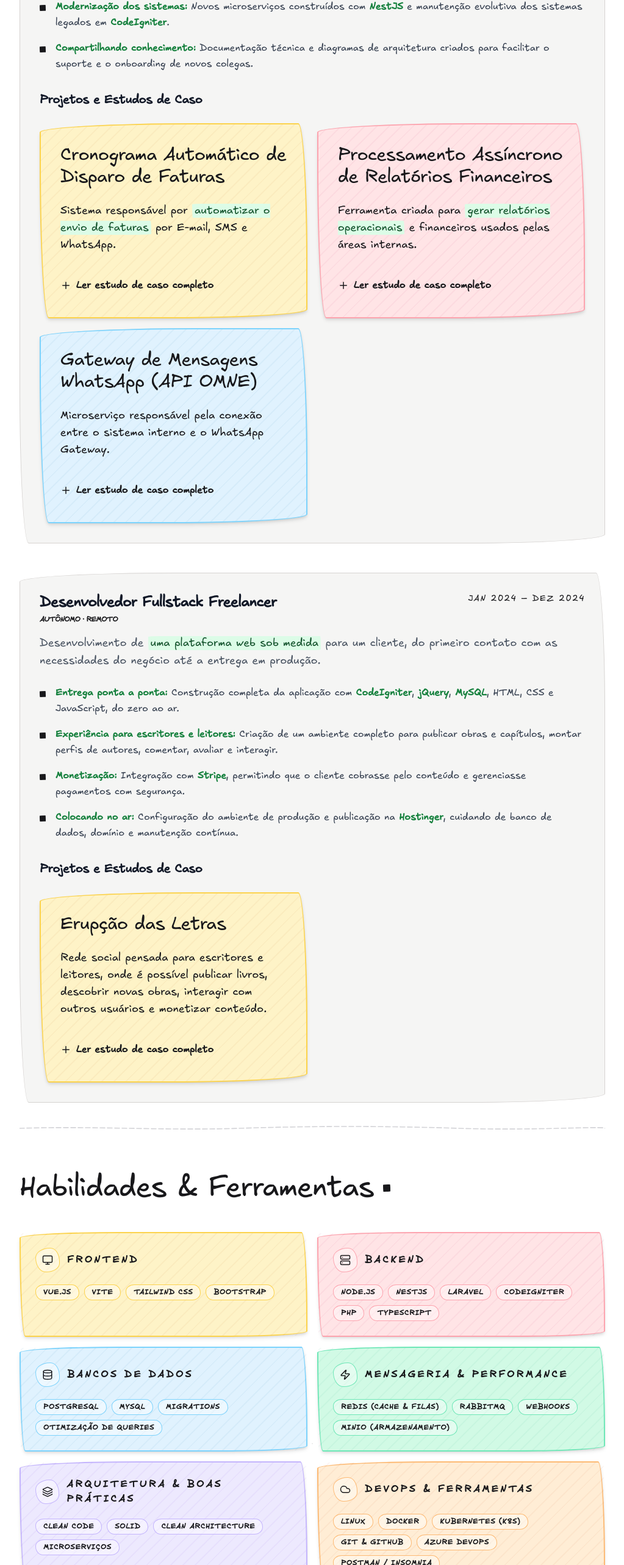
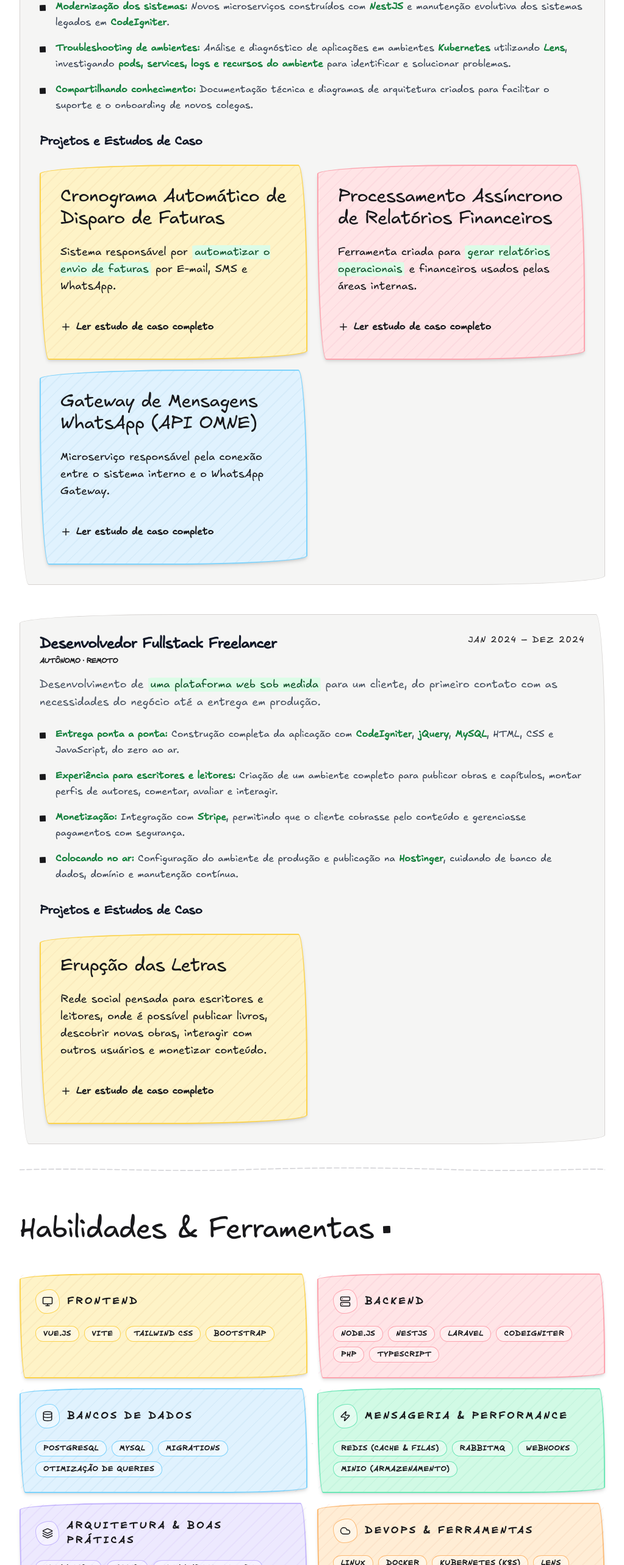
Before and after one commit to lezzin/lezzin.github.io, a Vue app: page / in a window 1280 px wide. Shown: the part 2033-4599 px from the top of the page at 61% size, without its empty margins (128-1151 px from the left). Built offline with nearby package versions, Linux system fonts and the light colour scheme.

Commit message:
feat - add troubleshooting to agil emprestimos experience

```diff
--- a/src/i18n/experiences.ts
+++ b/src/i18n/experiences.ts
@@ -62,6 +62,8 @@ export const experiencesTranslations: Record<Language, Experience[]> = {
         '**Relatórios muito mais rápidos:** Redução do tempo de geração de relatórios em **97,5%** (de 40 minutos para menos de 1 minuto), com processamento assíncrono e streaming de dados.',
 
         '**Modernização dos sistemas:** Novos microserviços construídos com **NestJS** e manutenção evolutiva dos sistemas legados em **CodeIgniter**.',
+
+        '**Troubleshooting de ambientes:** Análise e diagnóstico de aplicações em ambientes **Kubernetes** utilizando **Lens**, investigando **pods, services, logs e recursos do ambiente** para identificar e solucionar problemas.',
 
         '**Compartilhando conhecimento:** Documentação técnica e diagramas de arquitetura criados para facilitar o suporte e o onboarding de novos colegas.',
       ],
@@ -231,6 +233,8 @@ export const experiencesTranslations: Record<Language, Experience[]> = {
 
         '**Modernizing the stack:** Built new microservices with **NestJS** while keeping legacy **CodeIgniter** systems running smoothly.',
 
+        '**Environment troubleshooting:** Analysis and diagnosis of applications running in **Kubernetes** environments using **Lens**, investigating **pods, services, logs, and environment resources** to identify and resolve issues.',
+
         '**Sharing knowledge:** Wrote technical documentation and architecture diagrams to make support and onboarding easier for new teammates.',
       ],
       projects: [
@@ -395,6 +399,8 @@ export const experiencesTranslations: Record<Language, Experience[]> = {
 
         '**Modernización del stack:** Nuevos microservicios construidos con **NestJS**, manteniendo en funcionamiento los sistemas legados en **CodeIgniter**.',
 
+        '**Troubleshooting de entornos:** Análisis y diagnóstico de aplicaciones en entornos **Kubernetes** utilizando **Lens**, investigando **pods, servicios, logs y recursos del entorno** para identificar y solucionar problemas.',
+
         '**Compartiendo conocimiento:** Documentación técnica y diagramas de arquitectura creados para facilitar el soporte y la incorporación de nuevos compañeros.',
       ],
       projects: [
--- a/src/i18n/skills.ts
+++ b/src/i18n/skills.ts
@@ -31,7 +31,15 @@ export const skillCategoriesTranslations: Record<Language, SkillCategory[]> = {
     },
     {
       category: 'DevOps & Ferramentas',
-      skills: ['Linux', 'Docker', 'Kubernetes (K8s)', 'Git & GitHub', 'Azure DevOps', 'Postman / Insomnia'],
+      skills: [
+        'Linux',
+        'Docker',
+        'Kubernetes (K8s)',
+        'Lens',
+        'Git & GitHub',
+        'Azure DevOps',
+        'Postman / Insomnia',
+      ],
       icon: Cloud,
     },
   ],
@@ -63,7 +71,15 @@ export const skillCategoriesTranslations: Record<Language, SkillCategory[]> = {
     },
     {
       category: 'DevOps & Tools',
-      skills: ['Linux', 'Docker', 'Kubernetes (K8s)', 'Git & GitHub', 'Azure DevOps', 'Postman / Insomnia'],
+      skills: [
+        'Linux',
+        'Docker',
+        'Kubernetes (K8s)',
+        'Lens',
+        'Git & GitHub',
+        'Azure DevOps',
+        'Postman / Insomnia',
+      ],
       icon: Cloud,
     },
   ],
@@ -95,7 +111,15 @@ export const skillCategoriesTranslations: Record<Language, SkillCategory[]> = {
     },
     {
       category: 'DevOps y Herramientas',
-      skills: ['Linux', 'Docker', 'Kubernetes (K8s)', 'Git & GitHub', 'Azure DevOps', 'Postman / Insomnia'],
+      skills: [
+        'Linux',
+        'Docker',
+        'Kubernetes (K8s)',
+        'Lens',
+        'Git & GitHub',
+        'Azure DevOps',
+        'Postman / Insomnia',
+      ],
       icon: Cloud,
     },
   ],
```
